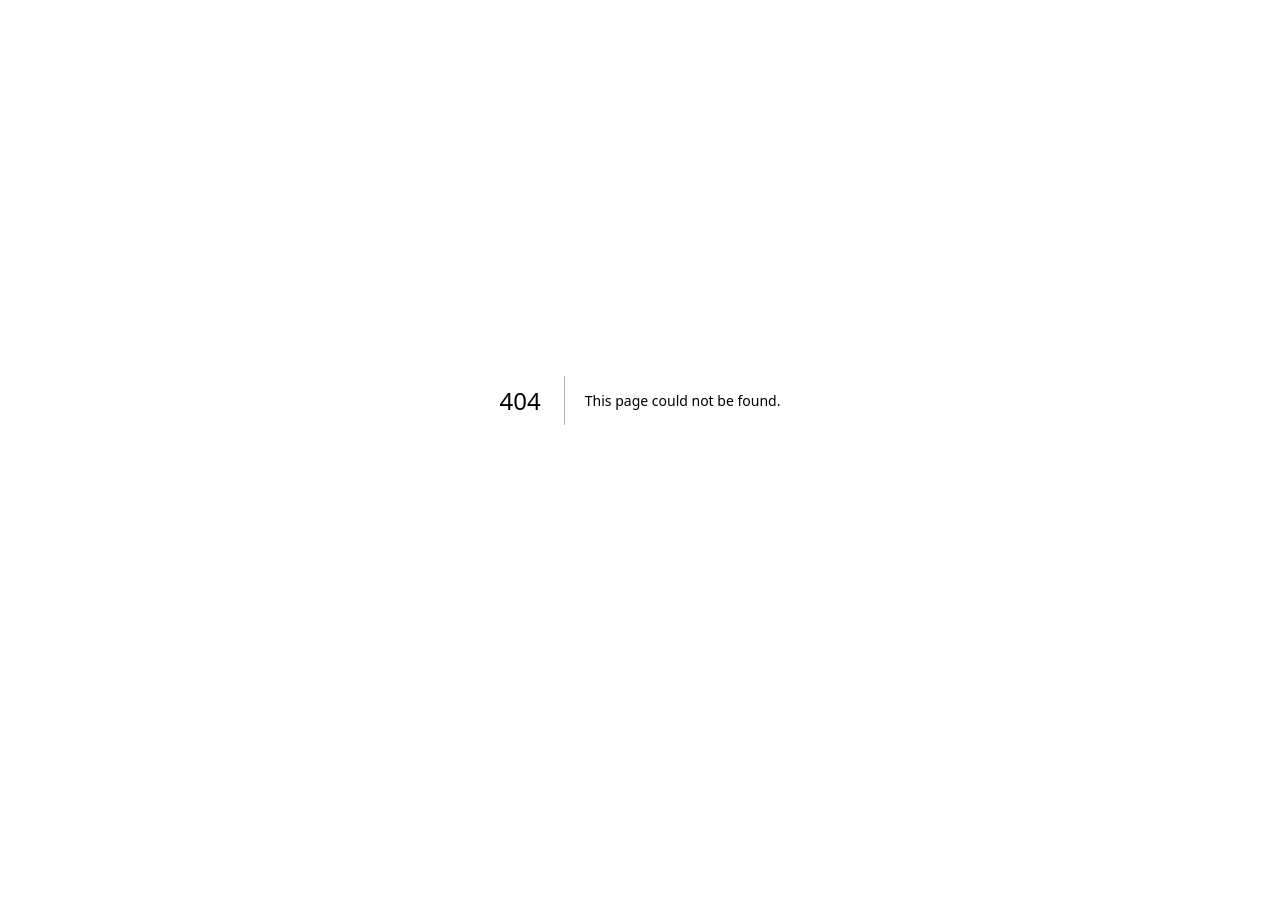
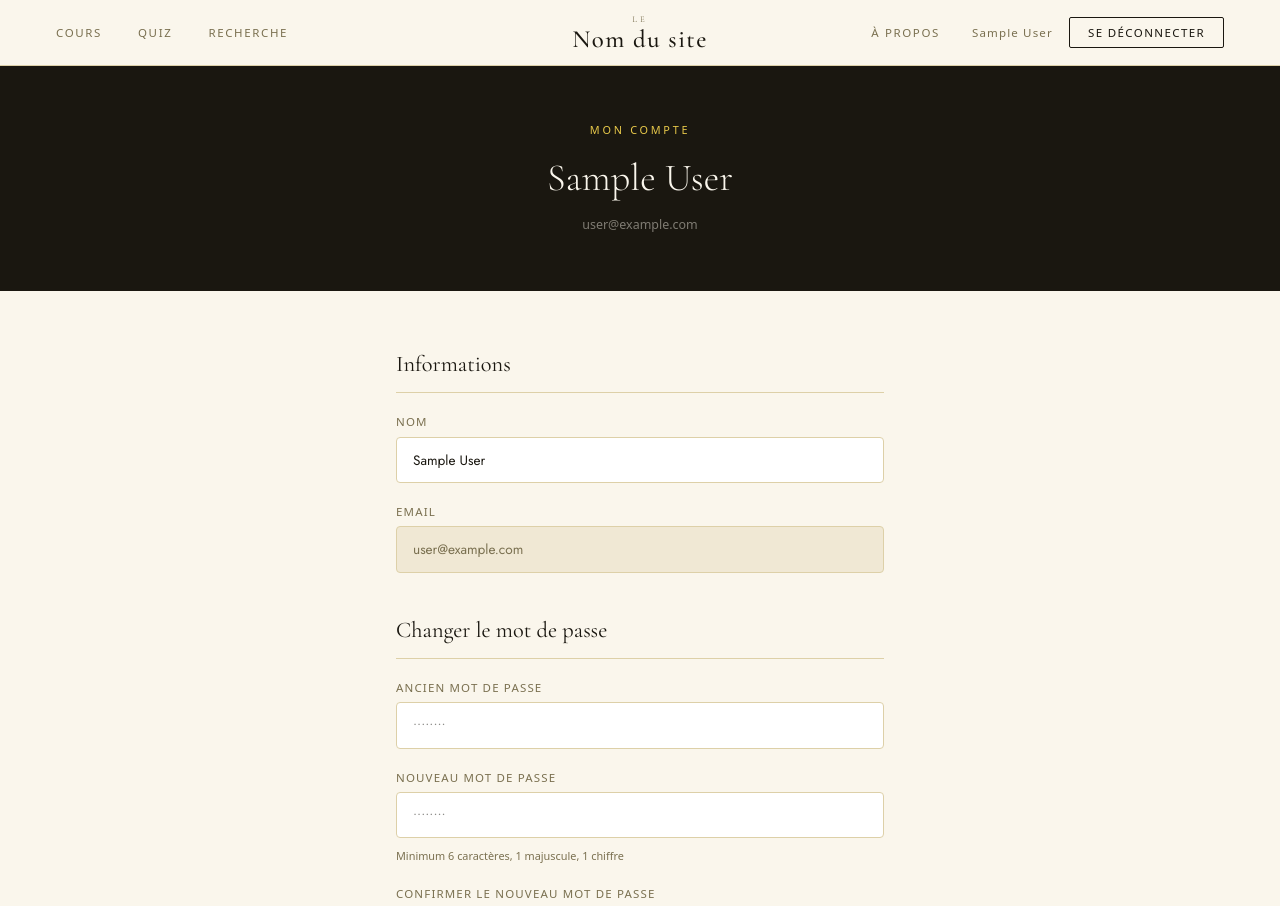
Before and after one commit to T-Sabatier/Coconut, a Next.js app: page /compte in a window 1280 px wide. Before the commit this address had no page. Shown: the top 906 px of the page. Before the commit the page ends 800 px from the top, so only its background shows below. Built offline with nearby package versions, Linux system fonts and the light colour scheme; no server answers; sample sign-in values are in the browser's storage.

Commit message:
page compte + modification nom + changement mot de passe

```diff
--- /dev/null
+++ b/src/app/(main)/compte/Compte.module.scss
@@ -0,0 +1,126 @@
+.main {
+  min-height: 100vh;
+  background: var(--ivory);
+}
+
+.hero {
+  background: var(--ink);
+  padding: 56px;
+  text-align: center;
+  color: var(--ivory);
+}
+
+.eyebrow {
+  font-size: 0.68rem;
+  letter-spacing: 0.25em;
+  text-transform: uppercase;
+  color: var(--yellow);
+  margin-bottom: 12px;
+}
+
+.titre {
+  font-family: var(--font-cormorant);
+  font-size: 2.4rem;
+  font-weight: 300;
+  margin-bottom: 8px;
+}
+
+.email {
+  font-size: 0.78rem;
+  color: rgba(250, 246, 236, 0.45);
+}
+
+.content {
+  max-width: 600px;
+  margin: 0 auto;
+  padding: 56px;
+}
+
+.form {
+  display: flex;
+  flex-direction: column;
+  gap: 40px;
+}
+
+.section {
+  display: flex;
+  flex-direction: column;
+  gap: 20px;
+}
+
+.sectionTitle {
+  font-family: var(--font-cormorant);
+  font-size: 1.4rem;
+  font-weight: 400;
+  color: var(--ink);
+  padding-bottom: 12px;
+  border-bottom: 1px solid var(--line);
+}
+
+.field {
+  display: flex;
+  flex-direction: column;
+  gap: 6px;
+}
+
+.label {
+  font-size: 0.72rem;
+  letter-spacing: 0.1em;
+  text-transform: uppercase;
+  color: var(--text-mid);
+}
+
+.input {
+  border: 1px solid var(--line);
+  border-radius: 4px;
+  padding: 12px 16px;
+  font-size: 0.85rem;
+  color: var(--ink);
+  outline: none;
+  transition: border 0.2s;
+  font-family: var(--font-jost);
+  background: white;
+
+  &:focus { border-color: var(--ink); }
+}
+
+.inputDisabled {
+  background: var(--ivory-mid);
+  color: var(--text-mid);
+  cursor: not-allowed;
+}
+
+.hint {
+  font-size: 0.68rem;
+  color: var(--text-mid);
+  margin-top: 4px;
+}
+
+.error {
+  font-size: 0.75rem;
+  color: #c0392b;
+  text-align: center;
+}
+
+.success {
+  font-size: 0.75rem;
+  color: #27ae60;
+  text-align: center;
+}
+
+.btn {
+  background: var(--ink);
+  color: var(--ivory);
+  border: none;
+  padding: 14px;
+  font-size: 0.72rem;
+  letter-spacing: 0.14em;
+  text-transform: uppercase;
+  border-radius: 4px;
+  cursor: pointer;
+  font-family: var(--font-jost);
+  transition: opacity 0.2s;
+
+  &:hover { opacity: 0.85; }
+  &:disabled { opacity: 0.5; cursor: not-allowed; }
+}
--- /dev/null
+++ b/src/app/(main)/compte/page.tsx
@@ -0,0 +1,144 @@
+'use client'
+import { useSession } from 'next-auth/react'
+import { useState } from 'react'
+import { useRouter } from 'next/navigation'
+import styles from './Compte.module.scss'
+
+function validatePassword(password: string) {
+  if (password.length < 6) return 'Minimum 6 caractères'
+  if (!/[A-Z]/.test(password)) return 'Au moins une majuscule'
+  if (!/[0-9]/.test(password)) return 'Au moins un chiffre'
+  return null
+}
+
+export default function ComptePage() {
+  const { data: session, update } = useSession()
+  const router = useRouter()
+
+  const [nom, setNom] = useState(session?.user?.name || '')
+  const [ancienPassword, setAncienPassword] = useState('')
+  const [nouveauPassword, setNouveauPassword] = useState('')
+  const [confirmPassword, setConfirmPassword] = useState('')
+  const [error, setError] = useState('')
+  const [success, setSuccess] = useState('')
+  const [loading, setLoading] = useState(false)
+
+  if (!session) {
+    router.push('/login')
+    return null
+  }
+
+  async function handleSubmit(e: React.FormEvent) {
+    e.preventDefault()
+    setError('')
+    setSuccess('')
+
+    if (nouveauPassword) {
+      const pwdError = validatePassword(nouveauPassword)
+      if (pwdError) { setError(pwdError); return }
+      if (nouveauPassword !== confirmPassword) { setError('Les mots de passe ne correspondent pas'); return }
+      if (!ancienPassword) { setError('Entrez votre ancien mot de passe'); return }
+    }
+
+    setLoading(true)
+
+    const res = await fetch('/api/user/update', {
+      method: 'PUT',
+      headers: { 'Content-Type': 'application/json' },
+      body: JSON.stringify({ nom, ancienPassword, nouveauPassword }),
+    })
+
+    const data = await res.json()
+
+    if (!res.ok) {
+      setError(data.error)
+    } else {
+      setSuccess('Compte mis à jour !')
+      await update({ name: nom })
+      setAncienPassword('')
+      setNouveauPassword('')
+      setConfirmPassword('')
+    }
+
+    setLoading(false)
+  }
+
+  return (
+    <main className={styles.main}>
+      <div className={styles.hero}>
+        <p className={styles.eyebrow}>Mon compte</p>
+        <h1 className={styles.titre}>{session.user?.name}</h1>
+        <p className={styles.email}>{session.user?.email}</p>
+      </div>
+
+      <div className={styles.content}>
+        <form onSubmit={handleSubmit} className={styles.form}>
+
+          <div className={styles.section}>
+            <h2 className={styles.sectionTitle}>Informations</h2>
+            <div className={styles.field}>
+              <label className={styles.label}>Nom</label>
+              <input
+                type="text"
+                value={nom}
+                onChange={e => setNom(e.target.value)}
+                className={styles.input}
+              />
+            </div>
+            <div className={styles.field}>
+              <label className={styles.label}>Email</label>
+              <input
+                type="email"
+                value={session.user?.email || ''}
+                className={`${styles.input} ${styles.inputDisabled}`}
+                disabled
+              />
+            </div>
+          </div>
+
+          <div className={styles.section}>
+            <h2 className={styles.sectionTitle}>Changer le mot de passe</h2>
+            <div className={styles.field}>
+              <label className={styles.label}>Ancien mot de passe</label>
+              <input
+                type="password"
+                value={ancienPassword}
+                onChange={e => setAncienPassword(e.target.value)}
+                className={styles.input}
+                placeholder="••••••••"
+              />
+            </div>
+            <div className={styles.field}>
+              <label className={styles.label}>Nouveau mot de passe</label>
+              <input
+                type="password"
+                value={nouveauPassword}
+                onChange={e => setNouveauPassword(e.target.value)}
+                className={styles.input}
+                placeholder="••••••••"
+              />
+              <p className={styles.hint}>Minimum 6 caractères, 1 majuscule, 1 chiffre</p>
+            </div>
+            <div className={styles.field}>
+              <label className={styles.label}>Confirmer le nouveau mot de passe</label>
+              <input
+                type="password"
+                value={confirmPassword}
+                onChange={e => setConfirmPassword(e.target.value)}
+                className={styles.input}
+                placeholder="••••••••"
+              />
+            </div>
+          </div>
+
+          {error && <p className={styles.error}>{error}</p>}
+          {success && <p className={styles.success}>{success}</p>}
+
+          <button type="submit" className={styles.btn} disabled={loading}>
+            {loading ? 'Mise à jour...' : 'Sauvegarder'}
+          </button>
+        </form>
+      </div>
+    </main>
+  )
+}
--- /dev/null
+++ b/src/app/api/user/update/route.ts
@@ -0,0 +1,47 @@
+import { NextResponse } from 'next/server'
+import bcrypt from 'bcryptjs'
+import { connectDB } from '@/lib/mongodb'
+import User from '@/models/User'
+import { auth } from '@/auth'
+
+export async function PUT(req: Request) {
+  try {
+    const session = await auth()
+    if (!session) return NextResponse.json({ error: 'Non autorisé' }, { status: 401 })
+
+    const { nom, ancienPassword, nouveauPassword } = await req.json()
+
+    await connectDB()
+    const user = await User.findOne({ email: session.user?.email })
+    if (!user) return NextResponse.json({ error: 'Utilisateur introuvable' }, { status: 404 })
+
+    const updates: any = {}
+
+    if (nom && nom !== user.nom) {
+      updates.nom = nom
+    }
+
+    if (ancienPassword && nouveauPassword) {
+  const valid = await bcrypt.compare(ancienPassword, user.password)
+  if (!valid) return NextResponse.json({ error: 'Ancien mot de passe incorrect' }, { status: 400 })
+
+  // ← ajoutez ça
+  const samePassword = await bcrypt.compare(nouveauPassword, user.password)
+  if (samePassword) return NextResponse.json({ error: 'Le nouveau mot de passe doit être différent de l\'ancien' }, { status: 400 })
+
+  const pwdRegex = /^(?=.*[A-Z])(?=.*[0-9]).{6,}$/
+  if (!pwdRegex.test(nouveauPassword)) {
+    return NextResponse.json({ error: 'Minimum 6 caractères, 1 majuscule, 1 chiffre' }, { status: 400 })
+  }
+
+  updates.password = await bcrypt.hash(nouveauPassword, 12)
+}
+
+    await User.updateOne({ email: session.user?.email }, { $set: updates })
+
+    return NextResponse.json({ message: 'Compte mis à jour !' }, { status: 200 })
+  } catch (err) {
+    console.error('ERREUR UPDATE:', err)
+    return NextResponse.json({ error: 'Erreur serveur' }, { status: 500 })
+  }
+}
--- a/src/components/Header/Header.tsx
+++ b/src/components/Header/Header.tsx
@@ -23,7 +23,7 @@ export default function Header() {
         <Link href="/about" className={styles.link}>À propos</Link>
         {session ? (
           <div className={styles.userArea}>
-            <span className={styles.userName}>{session.user?.name}</span>
+  <Link href="/compte" className={styles.userName}>{session.user?.name}</Link>
   <button
     onClick={() => signOut({ callbackUrl: '/' })}
     className={styles.btnConnect}
```
Lines whose indentation alone changed are shown as unchanged.
